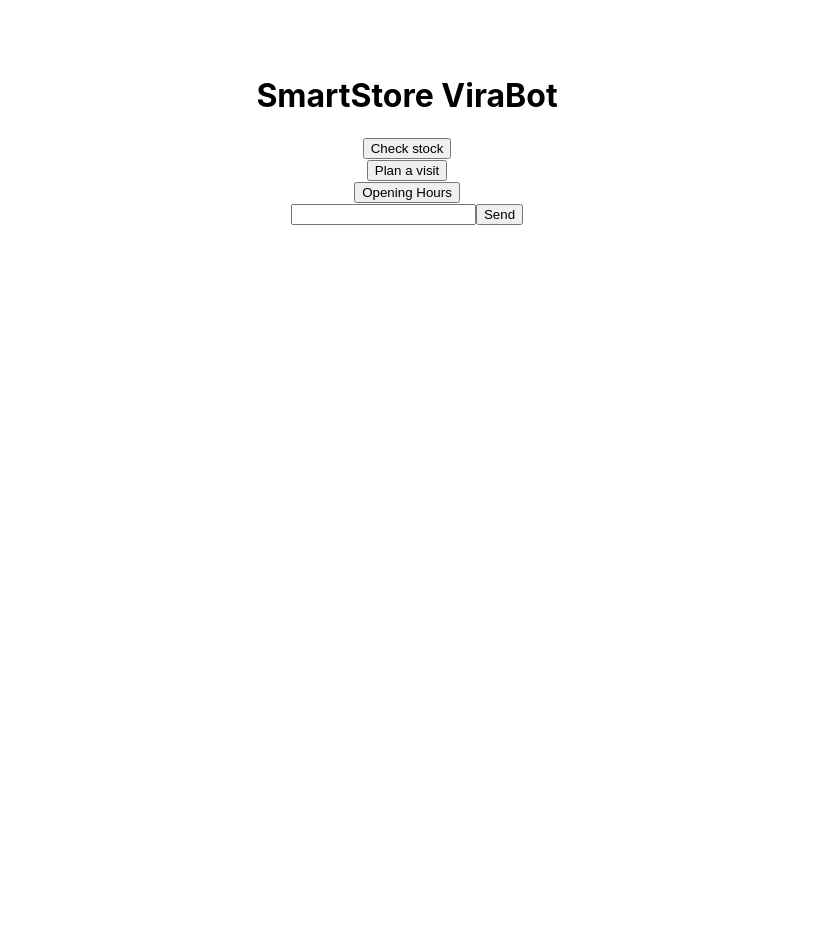
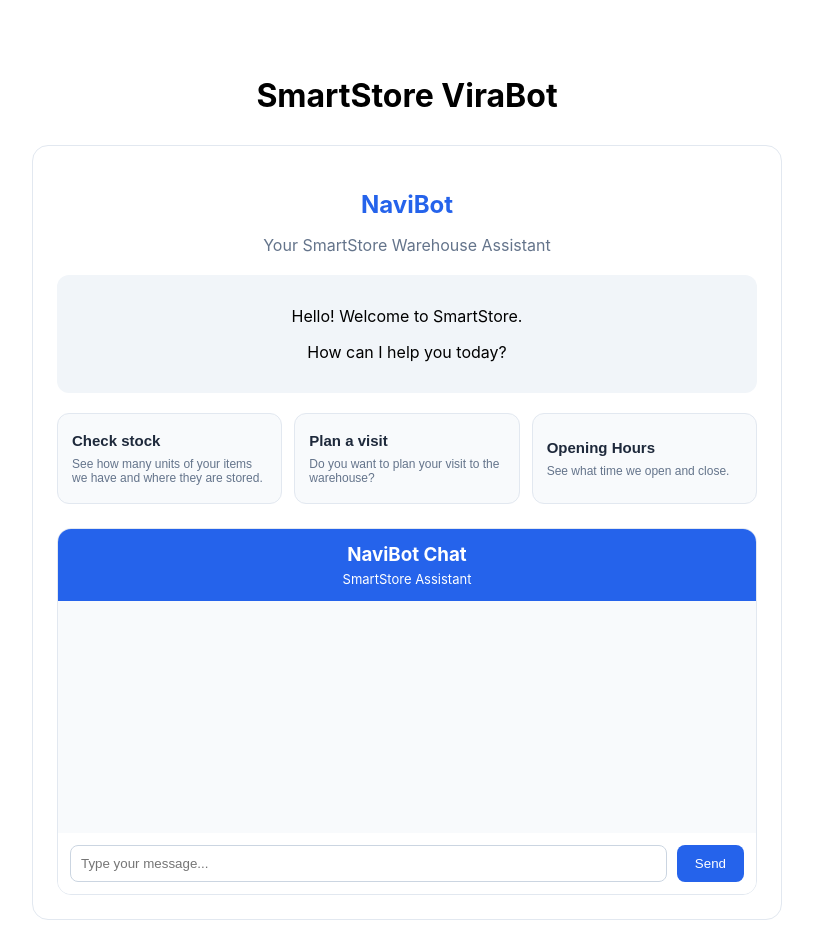
Before and after one commit to mthinzar/C304-CA1, a React (Create React App) app: page / in a window 1280 px wide. Shown: the part 1820-2770 px from the top of the page, without its empty margins (233-1046 px from the left). Before the commit the page ends 2045 px from the top, so only its background shows below. Built offline with nearby package versions, Linux system fonts and the light colour scheme.

Commit message:
feat: enhance NaviBot with chat interface and opening hours feature

```diff
--- a/src/components/navibot/NaviBot.css
+++ b/src/components/navibot/NaviBot.css
@@ -17,3 +17,157 @@
   width: fit-content;
   max-width: 75%;
 }
+
+.navibot-container {
+  max-width: 700px;
+  margin: 30px auto;
+  padding: 24px;
+  border: 1px solid #e2e8f0;
+  border-radius: 16px;
+  background-color: white;
+}
+
+.navibot-header {
+  text-align: center;
+  margin-bottom: 20px;
+}
+
+.navibot-header h2 {
+  color: #2563eb;
+  margin-bottom: 5px;
+}
+
+.navibot-header p {
+  color: #64748b;
+}
+
+.navibot-welcome {
+  padding: 15px;
+  background-color: #f1f5f9;
+  border-radius: 12px;
+  margin-bottom: 20px;
+}
+
+.navibot-options {
+  display: flex;
+  gap: 12px;
+  flex-wrap: wrap;
+  margin-bottom: 20px;
+}
+
+.navibot-option {
+  flex: 1;
+  min-width: 150px;
+  padding: 18px 14px;
+  background-color: #f8fafc;
+  border: 1px solid #e2e8f0;
+  border-radius: 12px;
+  cursor: pointer;
+  text-align: left;
+}
+
+.navibot-option span {
+  display: block;
+}
+
+.navibot-option span:first-child {
+  font-size: 15px;
+  font-weight: bold;
+  margin-bottom: 8px;
+  color: #1e293b;
+}
+
+.navibot-option span:last-child {
+  font-size: 12px;
+  color: #64748b;
+}
+
+.navibot-option.active {
+  background-color: #eff6ff;
+  border: 2px solid #2563eb;
+}
+
+.navibot-option:hover {
+  background-color: #eff6ff;
+}
+
+
+.navibot-chat {
+  margin-top: 24px;
+  border: 1px solid #e2e8f0;
+  border-radius: 14px;
+  overflow: hidden;
+}
+
+.navibot-chat-header {
+  background-color: #2563eb;
+  color: white;
+  padding: 14px 18px;
+}
+
+.navibot-chat-header h3 {
+  margin: 0;
+}
+
+.navibot-chat-header p {
+  margin: 5px 0 0;
+  font-size: 13px;
+}
+
+.navibot-conversation {
+  display: flex;
+  flex-direction: column;
+  gap: 12px;
+  min-height: 200px;
+  max-height: 350px;
+  overflow-y: auto;
+  padding: 16px;
+  background-color: #f8fafc;
+}
+
+.navibot-conversation .user-message {
+  align-self: flex-end;
+  background-color: #2563eb;
+  color: white;
+  padding: 10px 14px;
+  border-radius: 14px;
+  max-width: 75%;
+}
+
+.navibot-conversation .bot-message {
+  align-self: flex-start;
+  background-color: white;
+  color: #1e293b;
+  padding: 10px 14px;
+  border-radius: 14px;
+  max-width: 75%;
+}
+
+.navibot-conversation .user-message p,
+.navibot-conversation .bot-message p {
+  margin: 0;
+}
+
+.navibot-input-row {
+  display: flex;
+  gap: 10px;
+  padding: 12px;
+  background-color: white;
+}
+
+.navibot-input-row input {
+  flex: 1;
+  min-width: 0;
+  padding: 10px;
+  border: 1px solid #cbd5e1;
+  border-radius: 8px;
+}
+
+.navibot-input-row button {
+  padding: 10px 18px;
+  background-color: #2563eb;
+  color: white;
+  border: none;
+  border-radius: 8px;
+  cursor: pointer;
+}
--- a/src/components/navibot/NaviBot.js
+++ b/src/components/navibot/NaviBot.js
@@ -1,4 +1,4 @@
-import { intents, botResponses } from "../../naviData";
+import { intents, botResponses, openingHours } from "../../naviData";
 import { useState } from "react";
 import "./NaviBot.css";
 
@@ -46,10 +46,16 @@ function MessageInput() {
     }
   }
 
+
   return (
-    <div>
-      <input value={userInput}
-        onChange={(event) => setUserInput(event.target.value)} />
+    <div className="navibot-chat">
+
+      <div className="navibot-chat-header">
+        <h3>NaviBot Chat</h3>
+        <p>SmartStore Assistant</p>
+      </div>
+
+      <div className="navibot-conversation">
         {messages.map((message, index) => {
           return (
             <ChatMessage
@@ -59,9 +65,23 @@ function MessageInput() {
             />
           );
         })}
-      <button onClick={() => handleSend()}> Send </button>
       </div>
-  )
+
+      <div className="navibot-input-row">
+        <input
+          value={userInput}
+          onChange={(event) => setUserInput(event.target.value)}
+          placeholder="Type your message..."
+        />
+
+        <button onClick={() => handleSend()}>
+          Send
+        </button>
+      </div>
+
+    </div>
+  );
+
 }
 
 function WarehouseLocation() {
@@ -206,8 +226,7 @@ function StockInformation() {
 
   function handleCheckStock() {
 
-    // .trim() to remove leading and trailing spaces when checking whether the input is empty
-    if (productName.trim() === "") {
+    if (productName === "") {
       setError("Please enter a product name.");
       setSearchedProduct("");
     } else {
@@ -263,16 +282,38 @@ function NaviBot() {
   }
 
   return (
+
+    <div className="navibot-container">
+
+      <div className="navibot-header">
+        <h2>NaviBot</h2>
+        <p>Your SmartStore Warehouse Assistant</p>
+      </div>
+
+      <div className="navibot-welcome">
+        <p>Hello! Welcome to SmartStore.</p>
+        <p>How can I help you today?</p>
+      </div>
+
       <div>
+        <div className="navibot-options">
           {intents.map((item) => {
             return (
-          <div key={item.id}>
-            <button onClick={() => handleOptionClick(item.id)}>
-              {item.label}
+              <button
+                key={item.id}
+                className={
+                  selectedOption === item.id
+                    ? "navibot-option active"
+                    : "navibot-option"
+                }
+                onClick={() => handleOptionClick(item.id)}
+              >
+                <span>{item.label}</span>
+                <span>{item.desc}</span>
               </button>
+            );
+          })}
         </div>
-        )
-      })}
         {selectedIntent.map((item) => {
           return (
             <div key={item.id}>
@@ -280,11 +321,41 @@ function NaviBot() {
             </div>
           )
         })}
+        {selectedOption === "stock" && <StockInformation />}
+
         {selectedOption === "visit" && <WarehouseLocation />}
         {selectedOption === "visit" && <VisitPlanner />}
+
+        {selectedOption === "hours" && <OpeningHours />}
+
         <MessageInput />
       </div>
-  )
+    </div>
+  );
 }
 
+
+function OpeningHours() {
+  return (
+    <div>
+      <h3>SmartStore Opening Hours</h3>
+
+      <p>Here are our warehouse operating hours:</p>
+
+      {openingHours.map((item, index) => {
+        return (
+          <div key={index}>
+            <p>
+              <strong>{item.day}</strong>: {item.time}
+            </p>
+          </div>
+        );
+      })}
+
+      <p>Please check our hours before planning your visit.</p>
+    </div>
+  );
+}
+
+
 export default NaviBot;
--- a/src/naviData.js
+++ b/src/naviData.js
@@ -46,3 +46,18 @@ export const botResponses = [
     reply: "Our SmartStore warehouse is located in Woodlands, Singapore."
   }
 ];
+
+export const openingHours = [
+  {
+    day: "Monday - Friday",
+    time: "9:00 AM - 6:00 PM"
+  },
+  {
+    day: "Saturday",
+    time: "10:00 AM - 4:00 PM"
+  },
+  {
+    day: "Sunday",
+    time: "Closed"
+  }
+];
```
Lines whose indentation alone changed are shown as unchanged.
